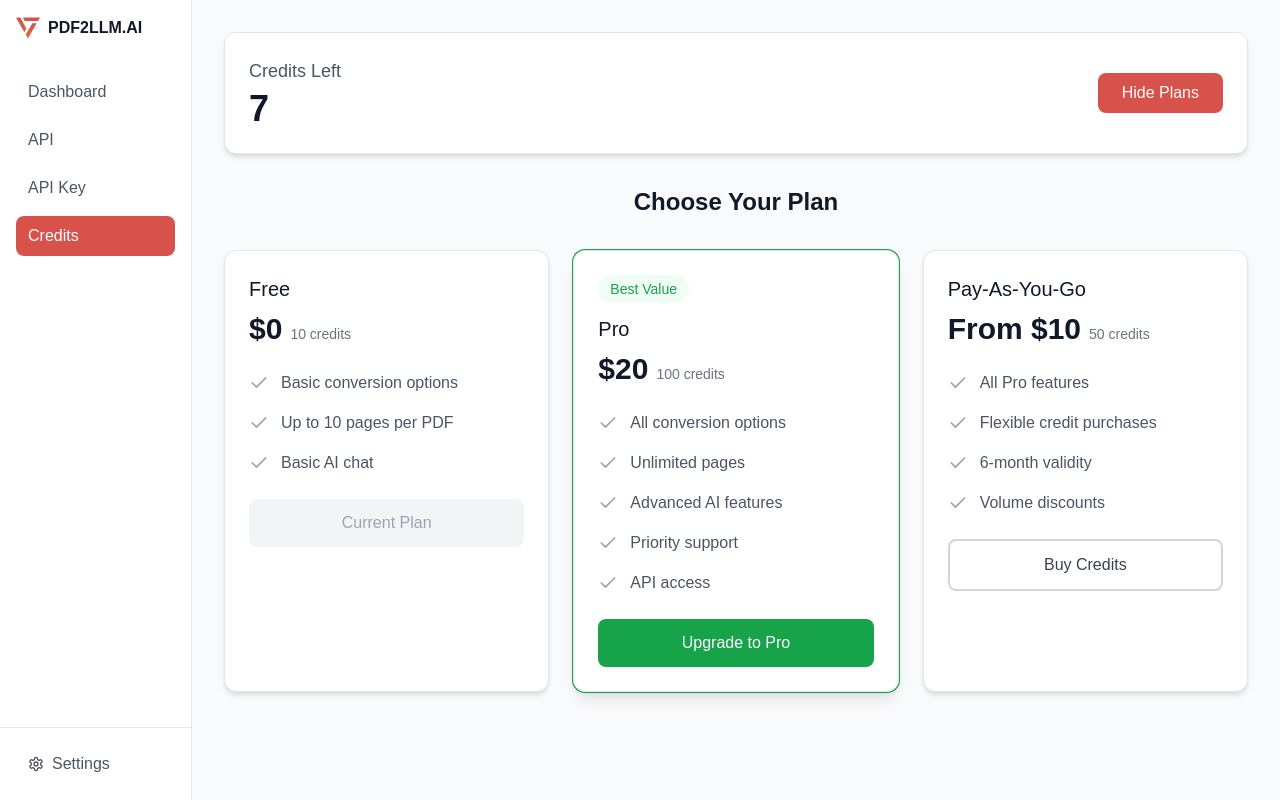
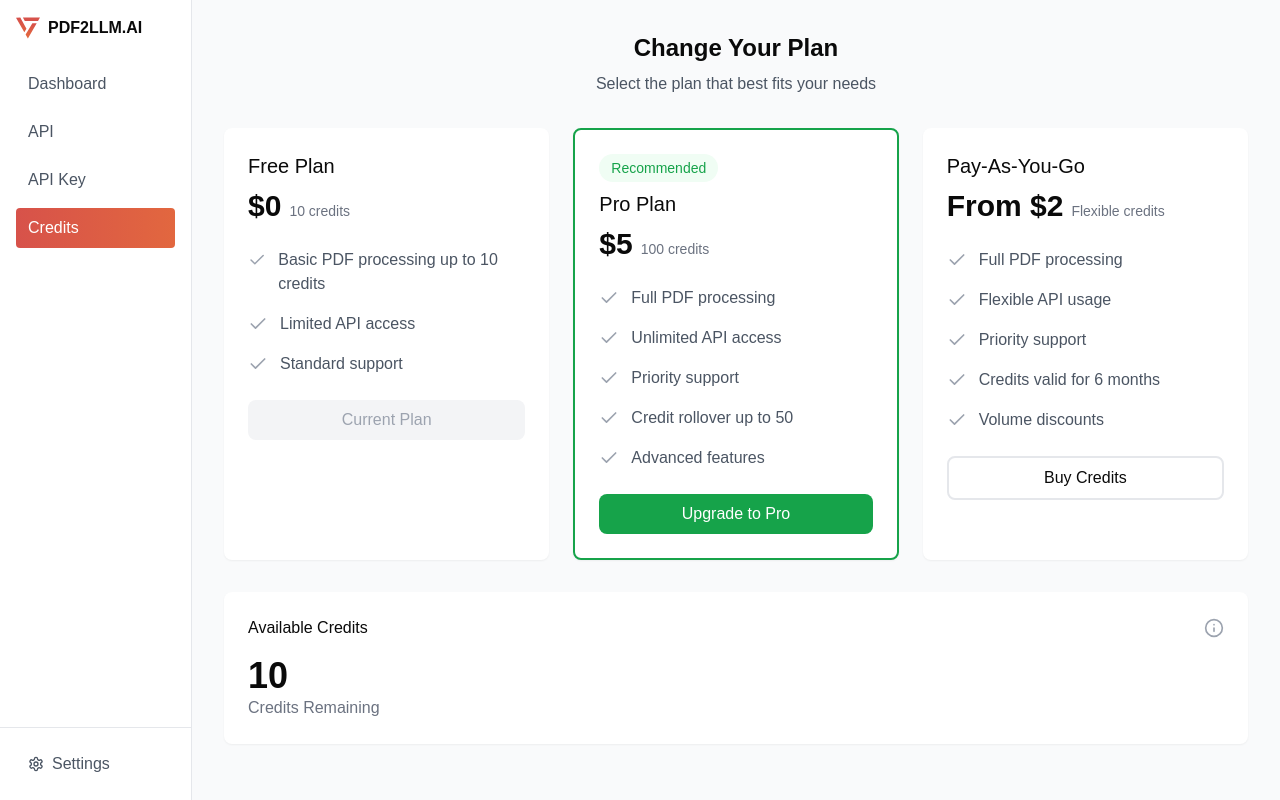
Before and after one commit to Maximus305/pdf2llm, a Next.js app: page /credits in a window 1280 px wide. Built offline with nearby package versions, Linux system fonts and the light colour scheme.

Commit message:
updated credits page

```diff
--- a/src/app/api/analyze-image/route.ts
+++ b/src/app/api/analyze-image/route.ts
@@ -60,7 +60,7 @@ import { NextRequest, NextResponse } from 'next/server';
             content: [
               {
                 type: "text",
-                text: 'say everything you see in the image but in markdown, including describeing images and charts dont tell me that its markdown (or include the three grave accents)just show markdown'
+                text: 'say everything you see in the image but in markdown, including describeing images and charts dont tell me that its markdown (or include the three grave accents)just show markdown and also all the text no'
               },
               {
                 type: "image_url",
@@ -71,7 +71,7 @@ import { NextRequest, NextResponse } from 'next/server';
             ]
           }
         ],
-        max_tokens: 300
+        max_tokens: 3000
       }),
     });
 
--- a/src/app/credits/page.tsx
+++ b/src/app/credits/page.tsx
@@ -1,191 +1,226 @@
 "use client"
 
 import React, { useState } from 'react';
-import { Card, CardContent } from '@/components/ui/card';
-import { Check, Settings } from 'lucide-react';
+
+import { File, Check, Info, Settings } from 'lucide-react'; // Use File instead of FileText
 import Link from 'next/link';
 
-const CreditsPage = () => {
-  const [showPlans, setShowPlans] = useState(true);
-  const accentButton = "bg-[#D7524A] text-white hover:bg-[#C4473F]";
-  const primaryButton = "bg-[#16A34A] text-white hover:bg-[#15803D]";
-  const secondaryButton = "bg-white border-2 border-gray-300 text-gray-700 hover:bg-gray-50";
+export default function CreditsPage() {
+  const gradientButtonStyle = "bg-gradient-to-r from-[#D7524A] to-[#E2673F] text-white hover:opacity-90";
+  const [, setCurrentPlan] = useState<string>('Free Plan');
+  const [showCosts, setShowCosts] = useState<boolean>(false);
 
-  const currentPlan = {
-    type: "Free",
-    creditsLeft: 7
-  };
 
-  const renderCreditStatus = () => (
-    <Card className="mb-8 border shadow-md">
-      <CardContent className="p-6">
-        <div className="flex justify-between items-center">
-          <div>
-            <h3 className="text-lg text-gray-600">Credits Left</h3>
-            <p className="text-4xl font-bold text-gray-900 mt-1">{currentPlan.creditsLeft}</p>
+  const renderPlans = () => (
+    <div className="grid grid-cols-3 gap-6 w-full max-w-[1024px] mx-auto">
+      {/* Free Plan */}
+      <div className="bg-white rounded-lg p-6 shadow-sm">
+        <h3 className="text-xl font-medium">Free Plan</h3>
+        <div className="mt-2 mb-6">
+          <span className="text-3xl font-bold">$0</span>
+          <span className="text-gray-500 text-sm ml-2">10 credits</span>
+        </div>
+        <div className="space-y-4 mb-6">
+          <div className="flex items-start gap-3">
+            <Check className="h-5 w-5 mt-0.5 text-gray-400" />
+            <span className="text-gray-600">Basic PDF processing up to 10 credits</span>
+          </div>
+          <div className="flex items-start gap-3">
+            <Check className="h-5 w-5 mt-0.5 text-gray-400" />
+            <span className="text-gray-600">Limited API access</span>
+          </div>
+          <div className="flex items-start gap-3">
+            <Check className="h-5 w-5 mt-0.5 text-gray-400" />
+            <span className="text-gray-600">Standard support</span>
+          </div>
         </div>
         <button
-            onClick={() => setShowPlans(!showPlans)} // Toggle showPlans
-            className={`${accentButton} px-6 py-2 rounded-lg font-medium`}
+          className="w-full py-2 bg-gray-100 text-gray-400 rounded-lg text-center"
+          disabled
         >
-            {showPlans ? 'Hide Plans' : 'Add Credits'}
+          Current Plan
         </button>
       </div>
-      </CardContent>
-    </Card>
+
+      {/* Monthly Plan */}
+      <div className="bg-white rounded-lg p-6 shadow-sm border-2 border-[#16A34A]">
+        <span className="inline-block px-3 py-1 text-sm text-[#16A34A] bg-green-50 rounded-full mb-2">
+          Recommended
+        </span>
+        <h3 className="text-xl font-medium">Pro Plan</h3>
+        <div className="mt-2 mb-6">
+          <span className="text-3xl font-bold">$5</span>
+          <span className="text-gray-500 text-sm ml-2">100 credits</span>
+        </div>
+        <div className="space-y-4 mb-6">
+          <div className="flex items-start gap-3">
+            <Check className="h-5 w-5 mt-0.5 text-gray-400" />
+            <span className="text-gray-600">Full PDF processing</span>
+          </div>
+          <div className="flex items-start gap-3">
+            <Check className="h-5 w-5 mt-0.5 text-gray-400" />
+            <span className="text-gray-600">Unlimited API access</span>
+          </div>
+          <div className="flex items-start gap-3">
+            <Check className="h-5 w-5 mt-0.5 text-gray-400" />
+            <span className="text-gray-600">Priority support</span>
+          </div>
+          <div className="flex items-start gap-3">
+            <Check className="h-5 w-5 mt-0.5 text-gray-400" />
+            <span className="text-gray-600">Credit rollover up to 50</span>
+          </div>
+          <div className="flex items-start gap-3">
+            <Check className="h-5 w-5 mt-0.5 text-gray-400" />
+            <span className="text-gray-600">Advanced features</span>
+          </div>
+        </div>
+        <button
+          className="w-full py-2 bg-[#16A34A] text-white rounded-lg hover:bg-[#15803D] transition-colors"
+          onClick={() => setCurrentPlan('Monthly Plan')}
+        >
+          Upgrade to Pro
+        </button>
+      </div>
+
+      {/* Pay As You Go */}
+      <div className="bg-white rounded-lg p-6 shadow-sm">
+        <h3 className="text-xl font-medium">Pay-As-You-Go</h3>
+        <div className="mt-2 mb-6">
+          <span className="text-3xl font-bold">From $2</span>
+          <span className="text-gray-500 text-sm ml-2">Flexible credits</span>
+        </div>
+        <div className="space-y-4 mb-6">
+          <div className="flex items-start gap-3">
+            <Check className="h-5 w-5 mt-0.5 text-gray-400" />
+            <span className="text-gray-600">Full PDF processing</span>
+          </div>
+          <div className="flex items-start gap-3">
+            <Check className="h-5 w-5 mt-0.5 text-gray-400" />
+            <span className="text-gray-600">Flexible API usage</span>
+          </div>
+          <div className="flex items-start gap-3">
+            <Check className="h-5 w-5 mt-0.5 text-gray-400" />
+            <span className="text-gray-600">Priority support</span>
+          </div>
+          <div className="flex items-start gap-3">
+            <Check className="h-5 w-5 mt-0.5 text-gray-400" />
+            <span className="text-gray-600">Credits valid for 6 months</span>
+          </div>
+          <div className="flex items-start gap-3">
+            <Check className="h-5 w-5 mt-0.5 text-gray-400" />
+            <span className="text-gray-600">Volume discounts</span>
+          </div>
+        </div>
+        <button
+          className="w-full py-2 border-2 border-gray-200 rounded-lg hover:bg-gray-50 transition-colors"
+          onClick={() => setCurrentPlan('Pay-As-You-Go')}
+        >
+          Buy Credits
+        </button>
+      </div>
+    </div>
   );
 
-  const renderPlans = () => (
-    <div className="grid grid-cols-1 md:grid-cols-3 gap-6">
-      {[
-        {
-          type: "Free",
-          price: "$0",
-          credits: "10 credits",
-          features: [
-            "Basic conversion options",
-            "Up to 10 pages per PDF",
-            "Basic AI chat"
-          ],
-          current: true
-        },
-        {
-          type: "Pro",
-          price: "$20",
-          credits: "100 credits",
-          features: [
-            "All conversion options",
-            "Unlimited pages",
-            "Advanced AI features",
-            "Priority support",
-            "API access"
-          ],
-          recommended: true
-        },
-        {
-          type: "Pay-As-You-Go",
-          price: "From $10",
-          credits: "50 credits",
-          features: [
-            "All Pro features",
-            "Flexible credit purchases",
-            "6-month validity",
-            "Volume discounts"
-          ]
-        }
-      ].map((plan) => (
-        <Card
-          key={plan.type}
-          className={`border ${
-            plan.recommended
-              ? 'ring-1 ring-[#16A34A] shadow-lg relative transform hover:scale-102 transition-all duration-200'
-              : 'shadow-md hover:shadow-lg transition-all duration-200'
-          }`}
+  const renderCredits = () => (
+    <div className="w-full max-w-[1024px] mx-auto mt-8">
+      <div className="bg-white rounded-lg p-6 shadow-sm">
+        <div className="flex justify-between items-center mb-4">
+          <span className="font-medium">Available Credits</span>
+          <button
+            onClick={() => setShowCosts(!showCosts)}
+            className="text-gray-400 hover:text-gray-600"
           >
-          <CardContent className="p-6">
-            <div className="flex flex-col h-full">
-              <div className="mb-6">
-                {plan.recommended && (
-                  <span className="bg-green-50 text-[#16A34A] px-3 py-1 rounded-full text-sm font-medium mb-3 inline-block">
-                    Best Value
-                  </span>
-                )}
-                <h3 className="text-xl font-medium text-gray-900">{plan.type}</h3>
-                <div className="mt-2">
-                  <span className="text-3xl font-bold text-gray-900">{plan.price}</span>
-                  <span className="text-gray-500 text-sm ml-2">{plan.credits}</span>
+            <Info className="w-5 h-5" />
+          </button>
+        </div>
+        <div>
+          <p className="text-4xl font-bold">10</p>
+          <p className="text-gray-500">Credits Remaining</p>
         </div>
       </div>
 
-              <div className="flex-grow space-y-4 mb-6">
-                {plan.features.map((feature, index) => (
-                  <div key={index} className="flex items-start gap-3">
-                    <Check className="h-5 w-5 mt-0.5 text-gray-400" />
-                    <span className="text-gray-600">{feature}</span>
+      {showCosts && (
+        <div className="bg-white rounded-lg p-6 shadow-sm mt-6">
+          <h3 className="font-medium mb-4">Credit Costs</h3>
+          <div className="space-y-4">
+            <div className="flex justify-between items-center py-2">
+              <span className="flex items-center gap-2">
+                <File className="w-4 h-4" /> {/* Use File icon */}
+                PDF Processing (1-10 pages)
+              </span>
+              <span>1 credits</span>
             </div>
-                ))}
+            <div className="flex justify-between items-center py-2">
+              <span className="flex items-center gap-2">
+                <File className="w-4 h-4" />
+                PDF Processing (11-50 pages)
+              </span>
+              <span>2 credits</span>
             </div>
-
-              <button
-                className={`w-full rounded-lg px-4 py-3 font-medium
-                  ${plan.current
-                    ? 'bg-gray-100 text-gray-400 cursor-not-allowed'
-                    : plan.recommended
-                      ? primaryButton
-                      : plan.type === "Pay-As-You-Go"
-                        ? secondaryButton
-                        : 'bg-gray-100 text-gray-600 hover:bg-gray-200'
-                  }
-                  transition-all`}
-                disabled={plan.current}
-              >
-                {plan.current
-                  ? 'Current Plan'
-                  : plan.recommended
-                    ? 'Upgrade to Pro'
-                    : plan.type === "Pay-As-You-Go"
-                      ? 'Buy Credits'
-                      : 'Choose Plan'}
-              </button>
+            <div className="flex justify-between items-center py-2">
+              <span className="flex items-center gap-2">
+                <File className="w-4 h-4" />
+                PDF Processing (51-100 pages)
+              </span>
+              <span>5 credits</span>
             </div>
-          </CardContent>
-        </Card>
-      ))}
+            <div className="flex justify-between items-center py-2">
+              <span className="flex items-center gap-2">
+                <File className="w-4 h-4" />
+                PDF Processing (101-200 pages)
+              </span>
+              <span>8 credits</span>
             </div>
-  );
-
-  const renderPlansView = () => (
-    <div className="p-8 max-w-7xl mx-auto">
-      {renderCreditStatus()}
-      {showPlans && ( // Conditionally render plans
-        <>
-          <div className="text-center mb-8">
-            <h2 className="text-2xl font-semibold text-gray-900">Choose Your Plan</h2>
           </div>
-          {renderPlans()}
-        </>
+        </div>
       )}
     </div>
   );
 
   return (
     <div className="flex min-h-screen bg-gray-50">
+      {/* Sidebar */}
       <div className="w-48 bg-white border-r border-gray-200 flex-shrink-0 flex flex-col">
           <div className="p-4 flex-grow">
-          <div className="flex items-center space-x-2 mb-8">
+            <div className="flex items-center space-x-2 mb-6">
               <img src="/images/logo.svg" alt="Logo" className="h-6 w-6" />
-            <span className="font-semibold text-gray-900">PDF2LLM.AI</span>
+              <span className="font-semibold">PDF2LLM.AI</span>
             </div>
             <div className="space-y-2">
-            <Link href="/dashboard" className="text-gray-600 px-3 py-2 block hover:bg-gray-50 rounded-lg">
+             <Link href="/api-key" className="text-gray-600 px-3 py-2 block transition-transform transform hover:scale-105 active:scale-95">
                 Dashboard
               </Link>
-            <Link href="/api" className="text-gray-600 px-3 py-2 block hover:bg-gray-50 rounded-lg">
+              <Link href="/api" className="text-gray-600 px-3 py-2 block transition-transform transform hover:scale-105 active:scale-95">
                 API
               </Link>
-            <Link href="/api-key" className="text-gray-600 px-3 py-2 block hover:bg-gray-50 rounded-lg">
+              <Link href="/api-key" className="text-gray-600 px-3 py-2 block transition-transform transform hover:scale-105 active:scale-95">
                 API Key
               </Link>
-            <Link href="/credits" className={`${accentButton} px-3 py-2 block rounded-lg font-medium`}>
+              <Link href="/dashboard" className={`${gradientButtonStyle} rounded px-3 py-2 block transition-transform transform hover:scale-105 active:scale-95`}>
                 Credits
               </Link>
             </div>
           </div>
+          {/* Settings at bottom */}
           <div className="p-4 border-t border-gray-200">
-          <Link href="/settings" className="text-gray-600 px-3 py-2 block hover:bg-gray-50 rounded-lg flex items-center gap-2">
+            <Link href="/settings" className="text-gray-600 px-3 py-2 block transition-transform transform hover:scale-105 active:scale-95 flex items-center gap-2">
               <Settings className="h-4 w-4" />
               <span>Settings</span>
             </Link>
           </div>
         </div>
 
+      {/* Main Content */}
       <div className="flex-1 overflow-auto">
-        <div className="h-full">
-          {renderPlansView()}
+        <div className="p-8">
+          <div className="text-center mb-8">
+            <h2 className="text-2xl font-semibold">Change Your Plan</h2>
+            <p className="text-gray-600 mt-2">Select the plan that best fits your needs</p>
+          </div>
+          {renderPlans()}
+          {renderCredits()}
         </div>
       </div>
     </div>
   );
-};
-
-export default CreditsPage;
+}
--- a/src/app/settings/page.tsx
+++ b/src/app/settings/page.tsx
@@ -3,13 +3,12 @@
 import React, { useState, useEffect } from 'react';
 import { Button } from "@/components/ui/button";
 import { Input } from "@/components/ui/input";
-import { Select, SelectContent, SelectItem, SelectTrigger, SelectValue } from "@/components/ui/select";
 import { Card, CardHeader, CardContent } from "@/components/ui/card";
 import Link from 'next/link';
 import { auth, db } from '@/lib/firebase';
 import { updateProfile, User, onAuthStateChanged } from "firebase/auth";
 import { doc, getDoc, setDoc } from 'firebase/firestore';
-import { UserIcon, MailIcon, BrainCircuit, Bell, Loader2,Settings } from 'lucide-react';
+import { UserIcon, MailIcon, Bell, Loader2, Settings } from 'lucide-react';
 import { useRouter } from 'next/navigation';
 
 interface CustomToastProps {
@@ -41,7 +40,7 @@ type UserData = {
   firstName: string;
   lastName: string;
   email: string;
-  chatModel: string;
+  credits: number;
 };
 
 type ToastState = {
@@ -57,7 +56,7 @@ export default function SettingsPage() {
     firstName: '',
     lastName: '',
     email: '',
-    chatModel: 'gpt-3.5',
+    credits: 0,
   });
   const [authUser, setAuthUser] = useState<User | null>(null);
   const [isLoading, setIsLoading] = useState(true);
@@ -101,14 +100,14 @@ export default function SettingsPage() {
           firstName: data.firstName || user.displayName?.split(" ")[0] || '',
           lastName: data.lastName || user.displayName?.split(" ")[1] || '',
           email: user.email || '',
-          chatModel: data.chatModel || 'gpt-3.5',
+          credits: data.credits || 10, // Default to 10 if not set
         });
       } else {
         const newUserData = {
           firstName: user.displayName?.split(" ")[0] || '',
           lastName: user.displayName?.split(" ")[1] || '',
           email: user.email || '',
-          chatModel: 'gpt-3.5',
+          credits: 10, // Initialize with 10 credits
         };
         await setDoc(userDocRef, newUserData);
         setUserData(newUserData);
@@ -154,7 +153,7 @@ export default function SettingsPage() {
   return (
     <div className="flex min-h-screen bg-gray-50">
       {/* Sidebar */}
-            <div className="w-48 bg-white border-r border-gray-200 flex-shrink-0 flex flex-col">
+      <div className="w-48 bg-white border-r border-gray-200 flex-shrink-0 flex flex-col">
         <div className="p-4 flex-grow">
           <div className="flex items-center space-x-2 mb-6">
             <img src="/images/logo.svg" alt="Logo" className="h-6 w-6" />
@@ -273,31 +272,27 @@ export default function SettingsPage() {
               </CardContent>
             </Card>
 
-            {/* Chat Model Settings */}
+            {/* Credits Management */}
             <Card className="shadow-sm">
               <CardHeader>
                 <div className="flex items-center space-x-2">
-                  <BrainCircuit className="w-5 h-5 text-gray-500" />
-                  <h2 className="text-xl font-semibold">Chat Model Preferences</h2>
+                  <Bell className="w-5 h-5 text-gray-500" />
+                  <h2 className="text-xl font-semibold">Credits Management</h2>
                 </div>
               </CardHeader>
               <CardContent>
                 <div className="space-y-2">
                   <label className="text-sm font-medium text-gray-700">
-                    Default Chat Model
+                    Available Credits
                   </label>
-                  <Select
-                    value={userData.chatModel}
-                    onValueChange={(value) => setUserData(prev => ({ ...prev, chatModel: value }))}
-                  >
-                    <SelectTrigger className="border-gray-200 focus:ring-2 focus:ring-red-500">
-                      <SelectValue placeholder="Select a model" />
-                    </SelectTrigger>
-                    <SelectContent>
-                      <SelectItem value="gpt-3.5">GPT-3.5</SelectItem>
-                      <SelectItem value="gpt-4">GPT-4</SelectItem>
-                    </SelectContent>
-                  </Select>
+                  <Input
+                    value={userData.credits.toString()}
+                    readOnly
+                    className="bg-gray-50 border-gray-200"
+                  />
+                  <p className="text-sm text-gray-500 mt-2">
+                    Credits are used for processing and API access.
+                  </p>
                 </div>
               </CardContent>
             </Card>
```
Lines whose indentation alone changed are shown as unchanged.
